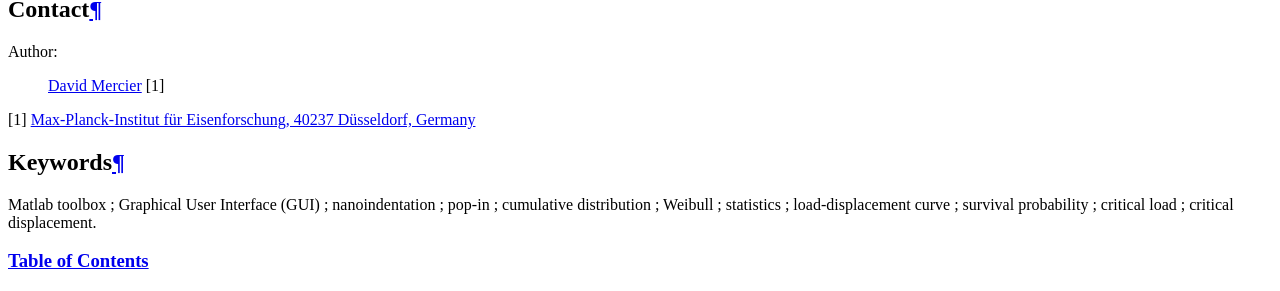
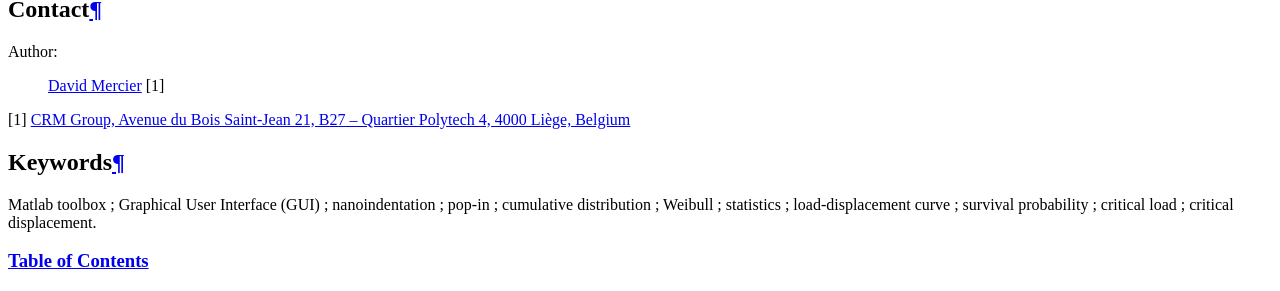
Before and after one commit to DavidMercier/PopIn, a Sphinx documentation site: the page built from doc/index.rst, in a window 1280 px wide. Shown: the part 1210-1501 px from the top of the page. Built offline with Sphinx 7.4.7, drawn with Linux system fonts in a browser that asks for light colours; comment, search, counter and statistics services are not loaded.

Commit message:
updated contact info

```diff
--- a/doc/index.rst
+++ b/doc/index.rst
@@ -36,7 +36,7 @@ Contact
 =======
 :Author: `David Mercier <david9684@gmail.com>`_ [1]
 
-[1] `Max-Planck-Institut für Eisenforschung, 40237 Düsseldorf, Germany <http://www.mpie.de/>`_
+[1] `CRM Group, Avenue du Bois Saint-Jean 21, B27 – Quartier Polytech 4, 4000 Liège, Belgium <http://www.crmgroup.be/>`_
 
 Keywords
 ========
```
